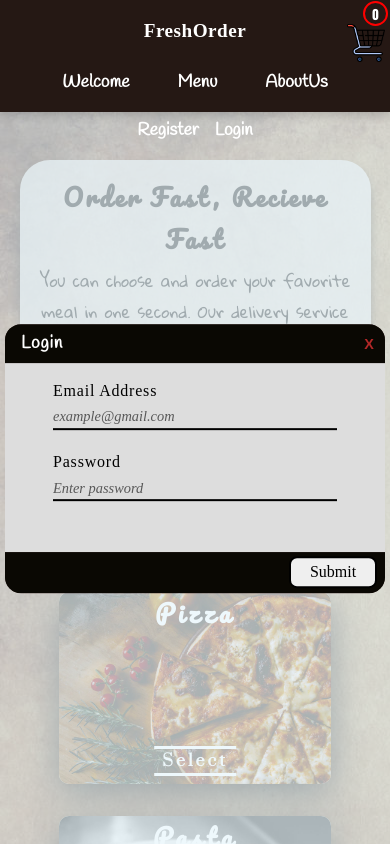
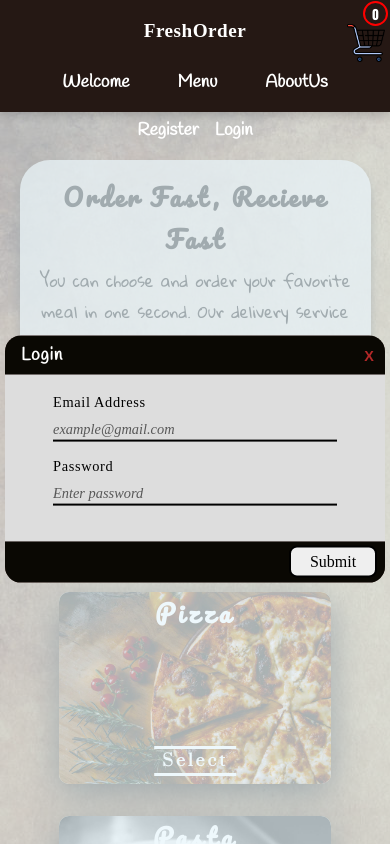
Before and after one commit to VeckovN/FreshOrder, a React (Create React App) app in the folder client/: page / in a window 390 px wide. Both pictures are taken after a click on the item "Login". Built offline with nearby package versions, Linux system fonts and the light colour scheme; a web font is replaced by a local one.

Commit message:
Background on loading fixed

```diff
--- a/client/src/components/Login/Login.css
+++ b/client/src/components/Login/Login.css
@@ -13,9 +13,8 @@
     display:flex;
     flex-direction:column;
     justify-content: space-evenly;
-    margin:1rem 0rem;
-    height: 50%
-
+    padding:1rem 0rem;
+    height: 50%;
 
 }
 
@@ -23,9 +22,11 @@
 .loadingBackground{
     position:absolute;
     background-color: rgba(14, 10, 8, 0.61);
-    width:100%;
+    /* width: 100vw;
+    height: 100vw; */
+    width: 100%;
     height: 100%;
-    top:0;
+    top:-1;
 
 }
 
@@ -43,7 +44,7 @@
     height:70px ;
     animation: spin 1s  infinite;
 
-    z-index: 1;
+    z-index: 1000;
 
 }
 
@@ -60,7 +61,7 @@
 .loginControl-input{
     display: flex;
     flex-direction: row;
-    padding: 1em 3rem;
+    padding: 1rem 3rem;
     height: 4rem;
 
 }
@@ -204,13 +205,26 @@
     }
     .loginForm{
         position: relative;
-        top:-1rem;
-        /* height: 200px; */
+        top:-.5rem;
         min-height: 150px;
+    }
+    .loadingBackground{
+        position:absolute;
+        background-color: rgba(14, 10, 8, 0.61);
+        height: 20rem;
+
     }
     .loginControl-input{
         flex-direction: column;
         padding: .5rem 3rem;
+    }
+    .log_label{
+        font-size:.9rem;
+        letter-spacing: .04rem;
+    }
+    .register_input_field label{
+        font-size: .8rem;
+        font-weight: 600;
     }
 }
 
--- a/client/src/components/UI/Modal/Modal.css
+++ b/client/src/components/UI/Modal/Modal.css
@@ -84,6 +84,7 @@
     background-color: #dddddd;
     /* background-image: url('../../../public/BackgroundCenter.jpg'); */
     padding:0.2rem 0;
+
 }
 
 .modal-footer{
```
